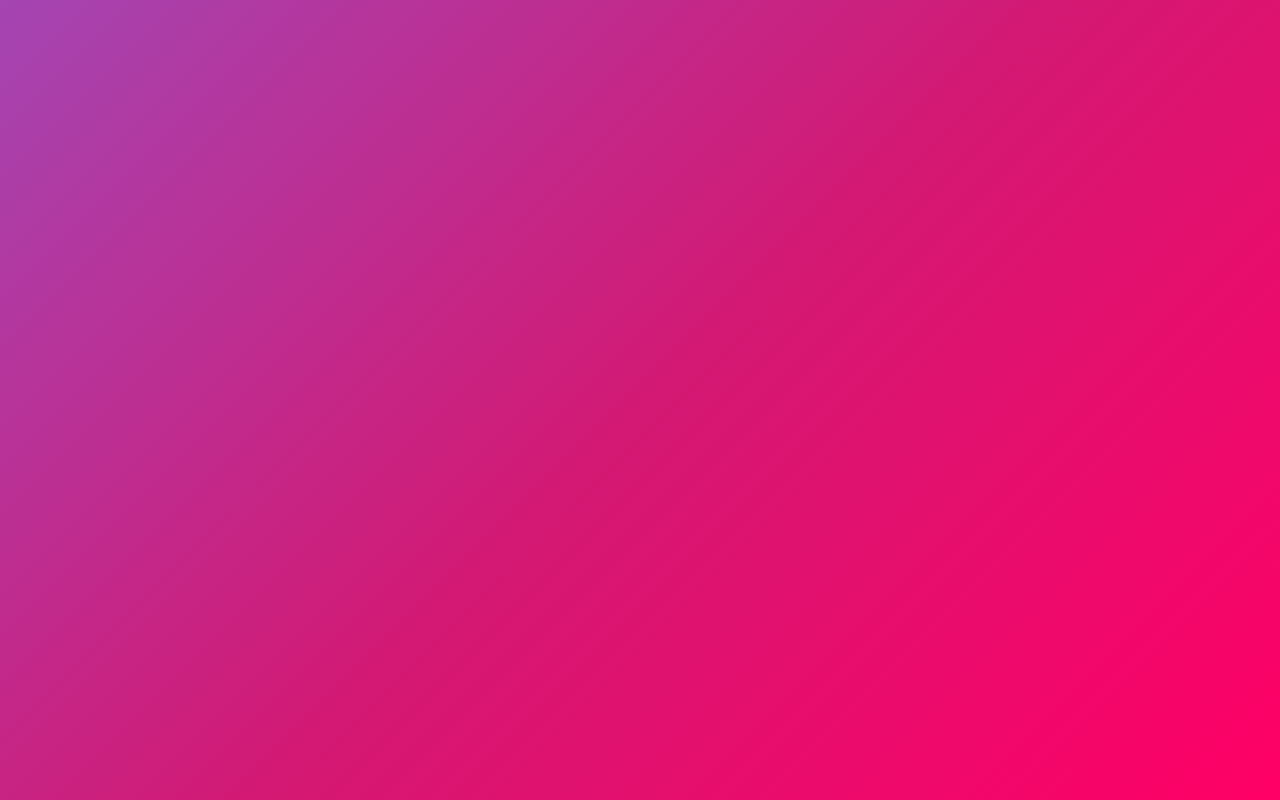
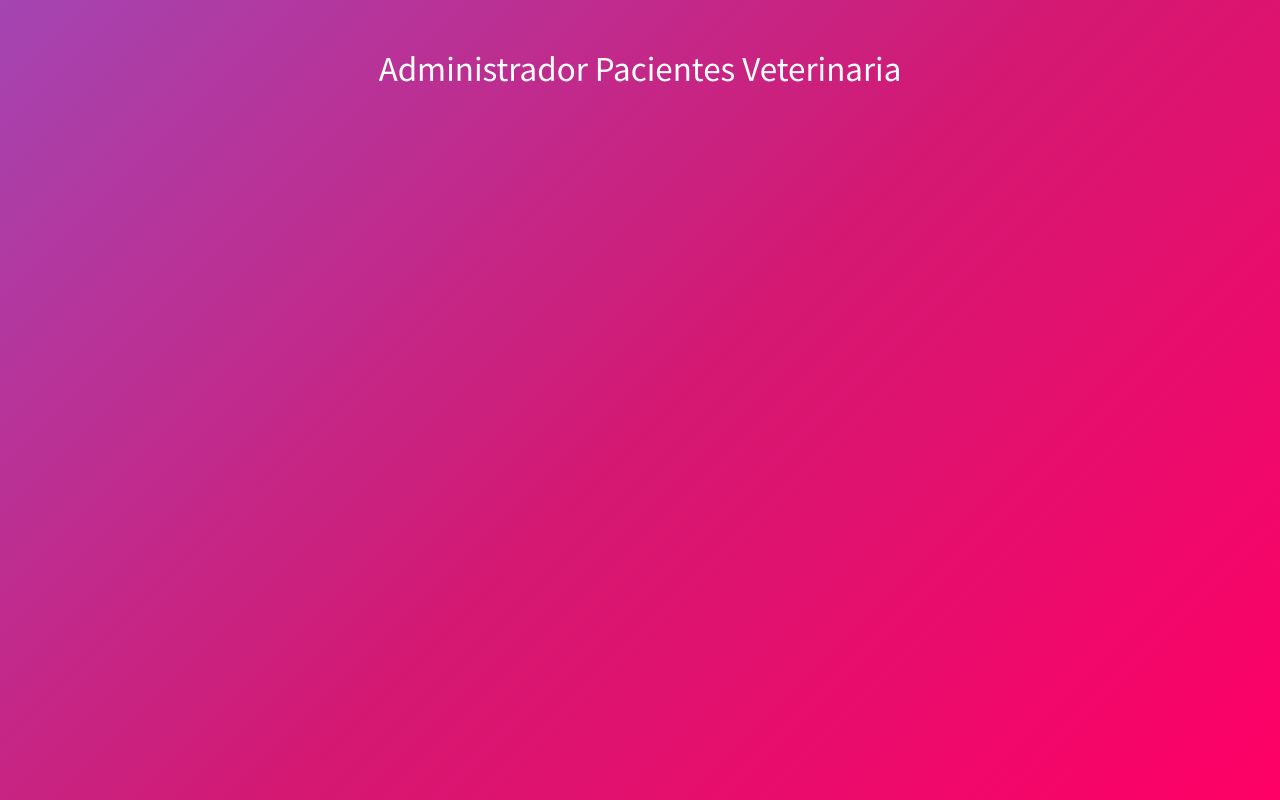
Before and after one commit to DannyMezaGit/Admin.Veterinaria, a React (Create React App) app: page / in a window 1280 px wide. Built offline with nearby package versions, Linux system fonts and the light colour scheme.

Commit message:
Se agrega compomente Header

```diff
--- a/src/App.js
+++ b/src/App.js
@@ -1,12 +1,22 @@
-import React from 'react';
+import React, {Component} from 'react';
 import './bootstrap.min.css';
+import Header from './components/Header';
 
-function App() {
-  return (
-    <div className="App">
+class App extends Component {
 
-    </div>
-  );
+  state = {
+
+  }
+
+  render(){
+    return (
+      <div className="container">
+        <Header
+          titulo = "Administrador Pacientes Veterinaria"
+        />
+      </div>
+    );
+  }
 }
 
 export default App;
--- /dev/null
+++ b/src/components/Header.js
@@ -0,0 +1,10 @@
+import React from 'react';
+const Header = ({titulo}) => (
+    <header>
+        <h1 className="text-center">
+            {titulo}
+        </h1>
+    </header>
+)
+
+export default Header;
```
